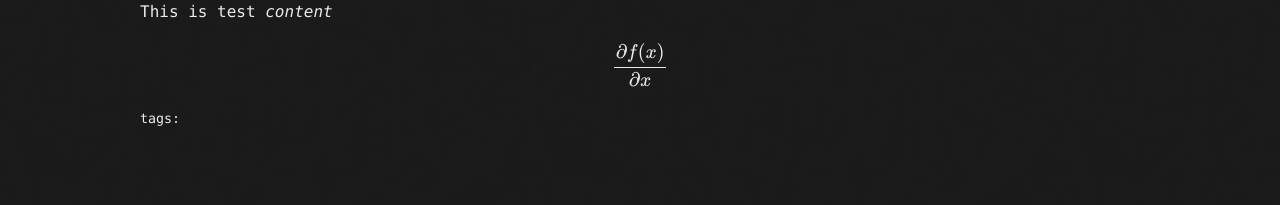
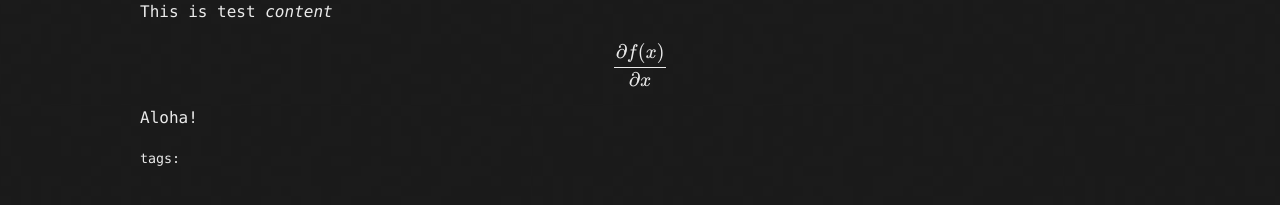
Before and after one commit to bioinformateachers/bioinformateachers.github.io, a Jekyll site: the page built from _posts/2023-03-10-test.md, in a window 1280 px wide. Shown: the part 427-632 px from the top of the page. Built offline with Jekyll 4.4.1, drawn with Linux system fonts in a browser that asks for light colours; formulas are drawn with MathJax 3.

Commit message:
marginal modifications

```diff
--- a/_layouts/default.html
+++ b/_layouts/default.html
@@ -12,8 +12,7 @@
       src="https://cdnjs.cloudflare.com/ajax/libs/mathjax/2.7.3/MathJax.js?config=TeX-AMS-MML_HTMLorMML">
     </script>
 
-
-{% seo %}
+   {% seo %}
   </head>
 
   <body>
--- a/_posts/2023-03-10-test.md
+++ b/_posts/2023-03-10-test.md
@@ -13,6 +13,4 @@ $$
 \frac{\partial f(x)}{ \partial x}
 $$
 
-{% if page.author %}
-  {% include author/{{page.author}}.html %}
-{% endif %}
+Aloha!
```
Also changed, not shown: index.md (+1 -5 lines).
